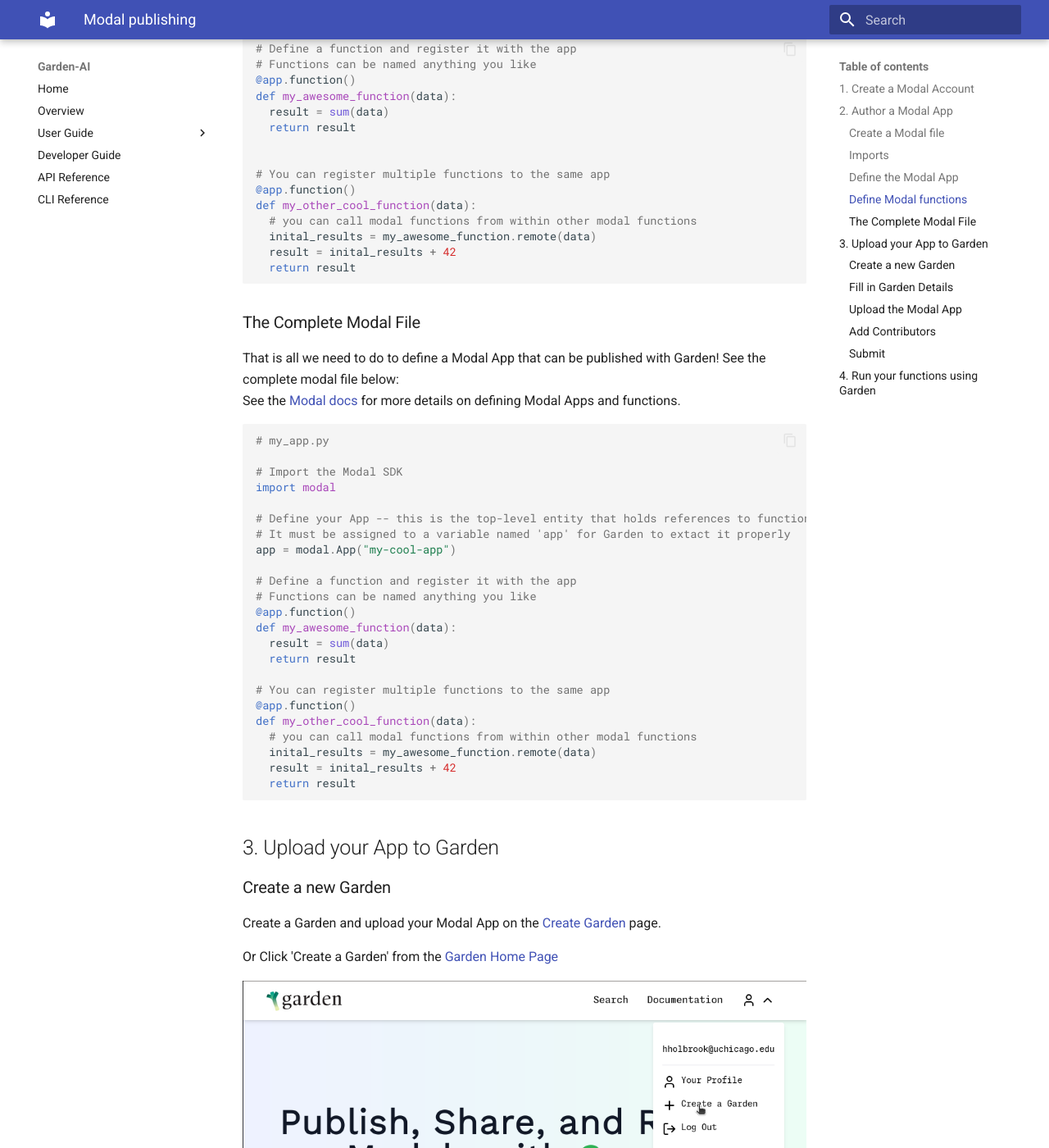
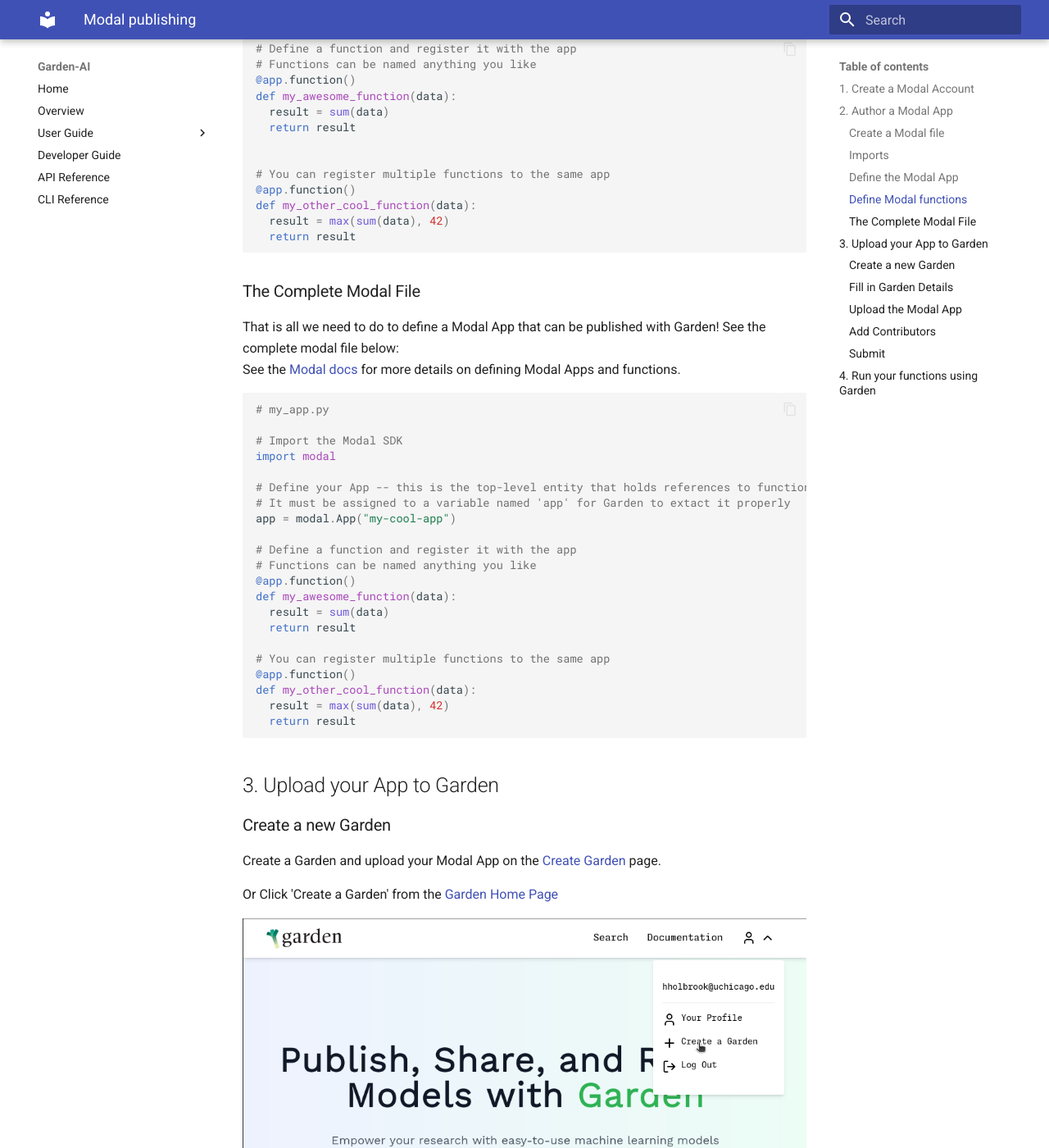
Before and after one commit to Garden-AI/garden, an MkDocs documentation site: the page built from docs/user_guide/modal-publishing.md, in a window 1280 px wide and 1400 px high, scrolled down 1142 px. Shown: the whole window at 82% size. Built offline with MkDocs 1.6.1 and Material for MkDocs 9.7.7, drawn with Linux system fonts in a browser that asks for light colours.

Commit message:
remove calling modal function from within modal function

````diff
--- a/docs/user_guide/modal-publishing.md
+++ b/docs/user_guide/modal-publishing.md
@@ -17,6 +17,7 @@
 ```
 
 You can also use modal's [interactive playground](https://modal.com/playground/get_started) to develop your modal function.
+
 ### Imports
 
 ```python
@@ -53,9 +54,7 @@
 # You can register multiple functions to the same app
 @app.function()
 def my_other_cool_function(data):
-  # you can call modal functions from within other modal functions
-  inital_results = my_awesome_function.remote(data)
-  result = inital_results + 42
+  result = max(sum(data), 42)
   return result
 
 ```
@@ -85,9 +84,7 @@
 # You can register multiple functions to the same app
 @app.function()
 def my_other_cool_function(data):
-  # you can call modal functions from within other modal functions
-  inital_results = my_awesome_function.remote(data)
-  result = inital_results + 42
+  result = max(sum(data), 42)
   return result
 ```
 
````
